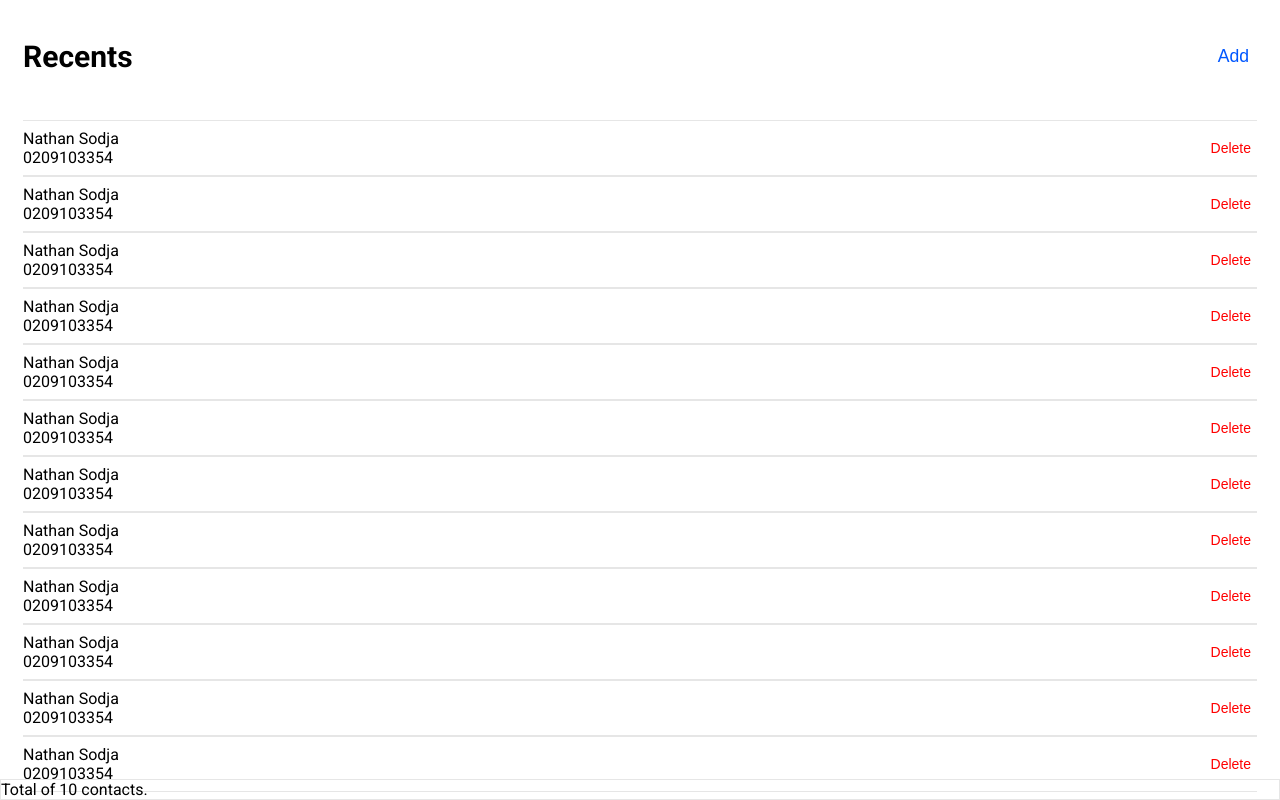
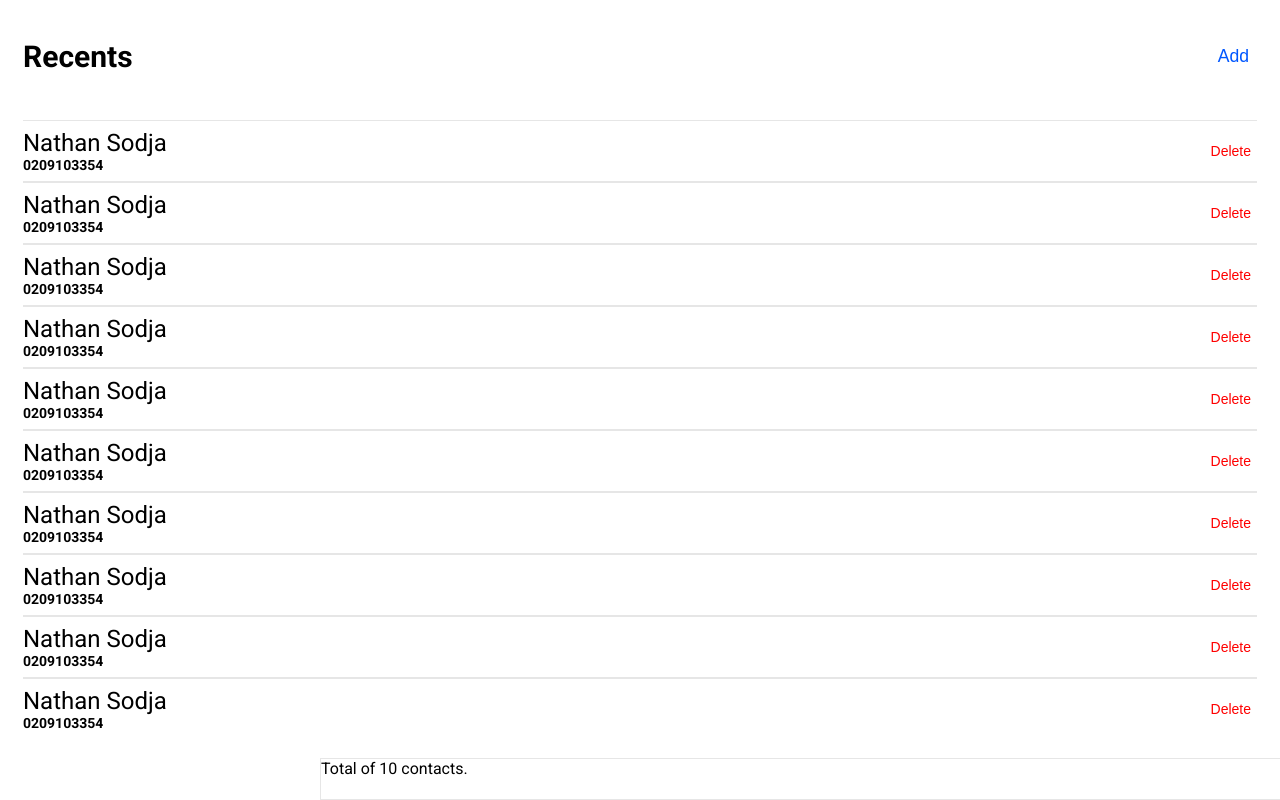
Before and after one commit to NateOs/next_contacts_app, a Next.js app: page / in a window 1280 px wide. Built offline with nearby package versions, Linux system fonts and the light colour scheme.

Commit message:
major stylings done

```diff
--- a/components/SingleContact.jsx
+++ b/components/SingleContact.jsx
@@ -4,8 +4,8 @@ export default function SingleContact() {
   return (
     <div className="single-contact">
       <div>
-        <p>Nathan Sodja</p>
-        <p>0209103354</p>
+        <p className="contact__name">Nathan Sodja</p>
+        <p className="contact__number">0209103354</p>
       </div>
       <button className="single-contact__delete">Delete</button>
     </div>
--- a/components/_AllContacts.scss
+++ b/components/_AllContacts.scss
@@ -1,5 +1,5 @@
 .all-contacts {
-	overflow: hidden;
-	padding-top: 15vh;
-	height: 50%;
+  overflow: scroll;
+  padding-top: 15vh;
+  height: 92vh;
 }
--- a/components/_ContactCount.scss
+++ b/components/_ContactCount.scss
@@ -1,7 +1,8 @@
 .contact-count {
 	position: fixed;
+	padding-bottom: 1.3em;
 	bottom: 0;
-	left: 0;
+	left: 25%;
 	width: 100%;
 	border: solid 1px #e6e6e6;
 }
--- a/components/_SingleContact.scss
+++ b/components/_SingleContact.scss
@@ -4,10 +4,21 @@
   border: 1px solid #e6e6e6;
   border-left: 0px;
   border-right: 0px;
-  padding: .5em 0em;
+  padding: 0.5em 0em;
   &__delete {
     @extend .header__add;
     color: $primary-red;
     font-size: $font-size-small;
   }
+
+  .contact {
+    &__name {
+      font-size: $font-size-medium;
+      font-weight: light;
+    }
+    &__number {
+      font-size: $font-size-small;
+      font-weight: bold;
+    }
+  }
 }
```
